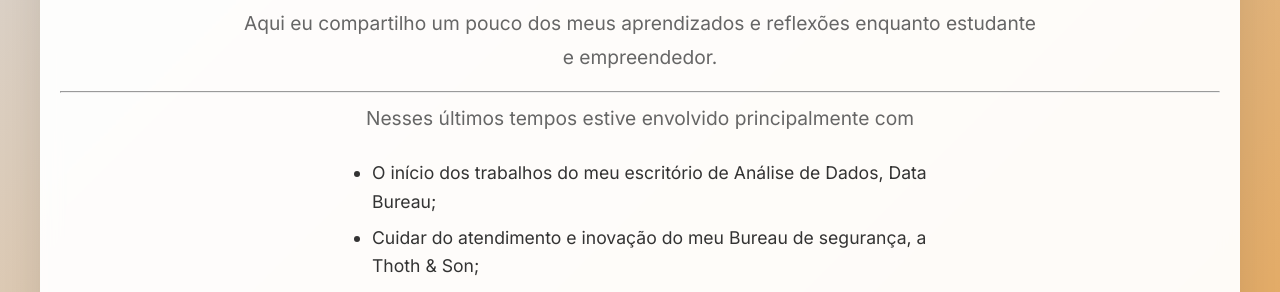
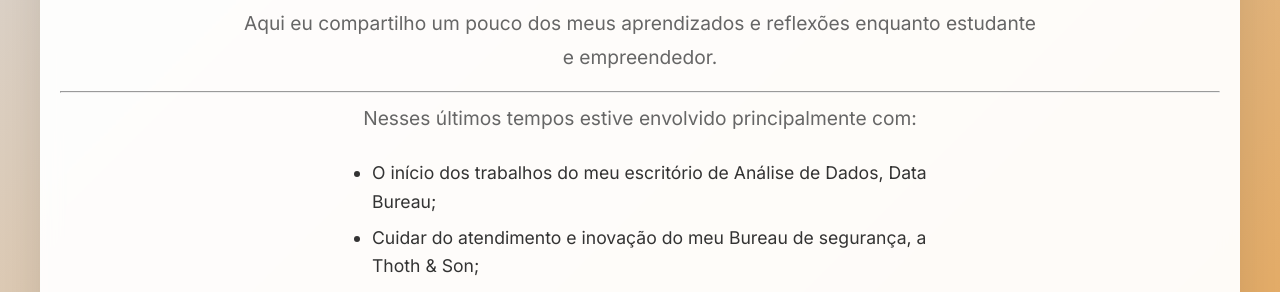
Before and after one commit to lucasrafaldini/lucasrafaldini.github.io, a Jekyll site: the page built from index.html, in a window 1280 px wide and 900 px high. Shown: the part 355-647 px from the top of the window. Built offline with Jekyll 4.4.1, drawn with Linux system fonts in a browser that asks for light colours.

Commit message:
Accepting some suggestions from copilot

```diff
--- a/index.html
+++ b/index.html
@@ -36,7 +36,7 @@
     <p>Eu sou engenheiro de software especializado em Cibersegurança.</p>
     <p>Aqui eu compartilho um pouco dos meus aprendizados e reflexões enquanto estudante e empreendedor.</p>
     <hr>
-    <p>Nesses últimos tempos estive envolvido principalmente com</p>
+    <p>Nesses últimos tempos estive envolvido principalmente com:</p>
     <ul>
         <li>O início dos trabalhos do meu escritório de Análise de Dados, Data Bureau;</li>
         <li>Cuidar do atendimento e inovação do meu Bureau de segurança, a Thoth & Son;</li>
--- a/js/app.js
+++ b/js/app.js
@@ -18,9 +18,10 @@
             this.initQASection();
         }
 
-        // Inicializa a seção de perguntas e respostas também quando o URL contém 'perguntas&respostas'
-        // ou qualquer variação de codificação do '&'
-        if (this.currentPage.includes('/perguntas&') || this.currentPage.includes('/perguntas%26') || this.currentPage.includes('/perguntas%2526')) {
+        // Decode the pathname to handle all encoding variations
+        const decodedPath = decodeURIComponent(this.currentPage);
+        // Initialize Q&A section if the path contains '/perguntas' or '/perguntas&...' (any encoding)
+        if (/\/perguntas($|&|\/|respostas)/.test(decodedPath)) {
             this.initQASection();
         }
     }
```
